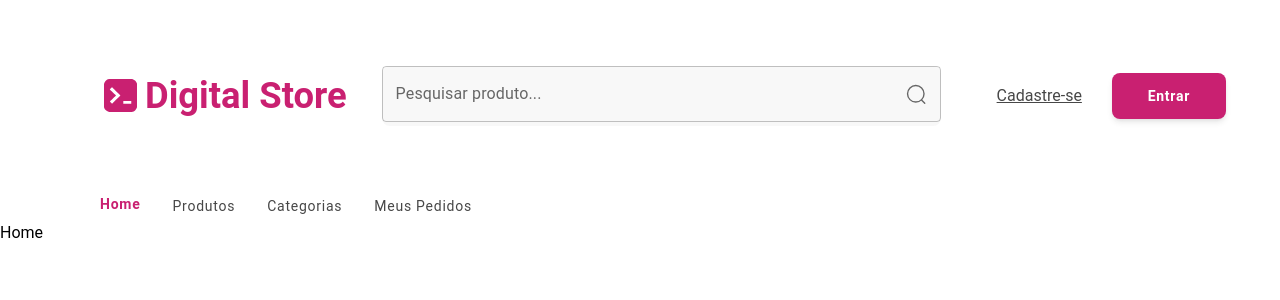
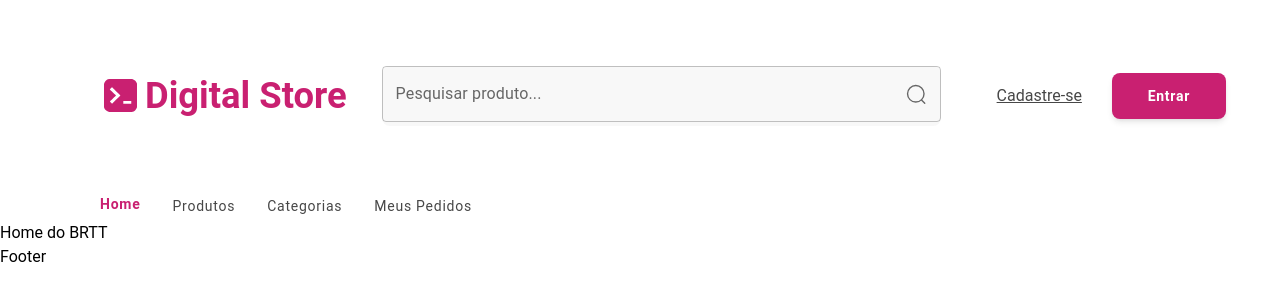
Before and after one commit to lirajoaop/gt-drip_store, a React (Vite) app: page / in a window 1280 px wide. Shown: the top 300 px of the page. Built offline with nearby package versions, Linux system fonts and the light colour scheme.

Commit message:
add routes to application

```diff
--- a/src/Routes/Paths.jsx
+++ b/src/Routes/Paths.jsx
@@ -2,16 +2,19 @@ import React from "react";
 import { BrowserRouter, Route, Routes } from "react-router-dom";
 import Home from "../pages/Home";
 import Produtos from "../pages/Produtos";
-import Header from "../components/Header";
+import PageLayout from "../layouts/PageLayout";
+import NotFound from "../pages/NotFound";
 
 export default function Paths() {
   return (
     <>
       <BrowserRouter>
-        <Header />
         <Routes>
-          <Route path="/" element={<Home />} />
-          <Route path="/produtos" element={<Produtos />} />
+          <Route path="/" element={<PageLayout />}>
+            <Route index element={<Home />} />
+            <Route path="/produtos" element={<Produtos />} />
+          </Route>
+          <Route path="*" element={<NotFound />} />
         </Routes>
       </BrowserRouter>
     </>
--- a/src/components/Cart.jsx
+++ b/src/components/Cart.jsx
@@ -1,10 +1,15 @@
-import React from 'react'
+import React from "react";
 import cartBuy from "../assets/cart-buy.svg";
 
 export default function Cart() {
   return (
-    <div className='pl-[72.75px] pr-[100px]'>
-        <img src={cartBuy} alt="Cart Icon" className='w-6 h-6' />
+    <div className="pl-[72.75px] pr-[100px]">
+      <div className="relative cursor-pointer">
+      <img src={cartBuy} alt="Cart Icon" className="w-6 h-6" />
+      <span className="absolute -top-1 -right-2 bg-[#c92071] text-white text-[10px] w-4 h-4 rounded-full flex items-center justify-center">
+        2
+      </span>
+      </div>
     </div>
-  )
+  );
 }
--- /dev/null
+++ b/src/components/Footer.jsx
@@ -0,0 +1,7 @@
+import React from 'react'
+
+export default function Footer() {
+  return (
+    <div>Footer</div>
+  )
+}
--- /dev/null
+++ b/src/layouts/PageLayout.jsx
@@ -0,0 +1,14 @@
+import React from "react";
+import Header from "../components/Header";
+import Footer from "../components/Footer";
+import { Outlet } from "react-router-dom";
+
+export default function PageLayout() {
+  return (
+    <div>
+      <Header />
+      <Outlet />
+      <Footer />
+    </div>
+  );
+}
--- a/src/pages/Home.jsx
+++ b/src/pages/Home.jsx
@@ -2,6 +2,6 @@ import React from 'react'
 
 export default function Home() {
   return (
-    <div>Home</div>
+    <div>Home do BRTT</div>
   )
 }
--- /dev/null
+++ b/src/pages/NotFound.jsx
@@ -0,0 +1,16 @@
+import React from "react";
+import { Link } from "react-router-dom";
+
+export default function NotFound() {
+  return (
+    <>
+      <div className="flex gap-x-2">
+        <h1>404</h1>
+        <h3 className="text-red-500">Página não encontrada</h3>
+      </div>
+      <div>
+        <Link to={"/"}>Voltar</Link>
+      </div>
+    </>
+  );
+}
```
